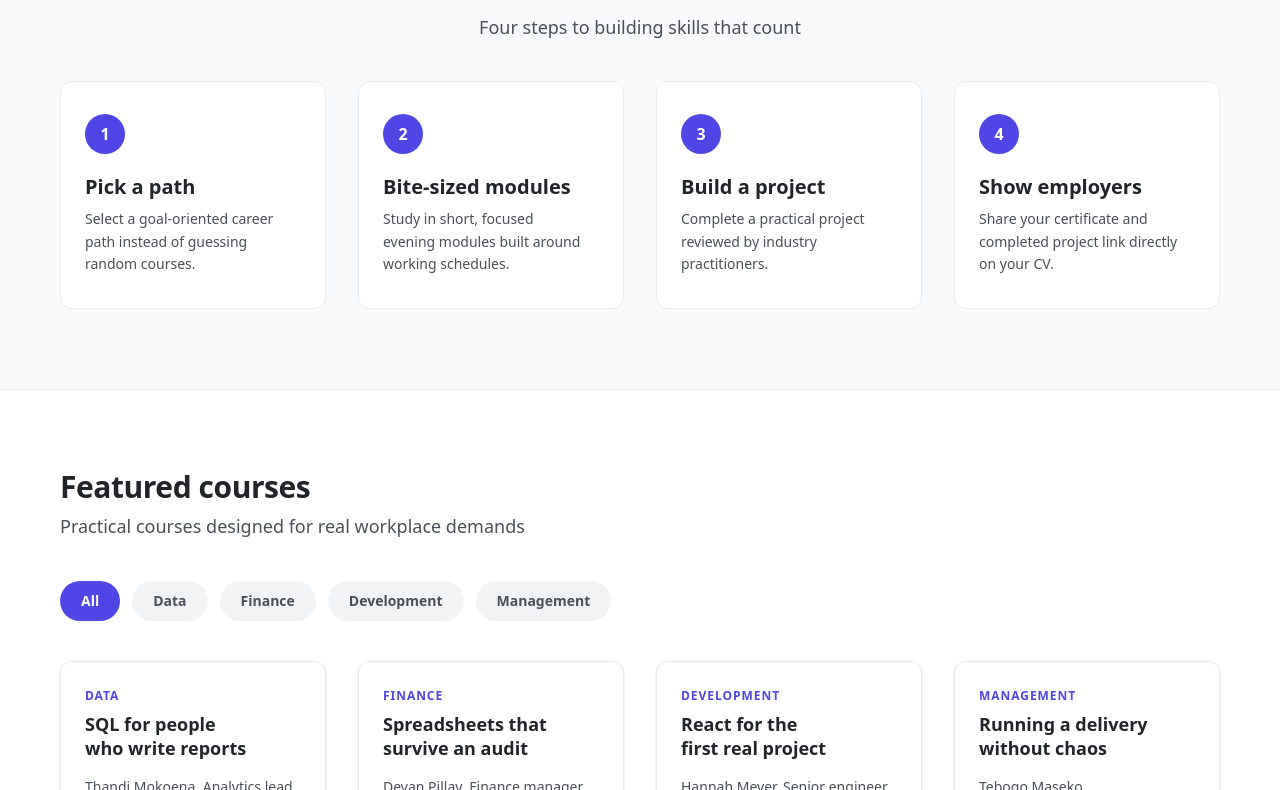
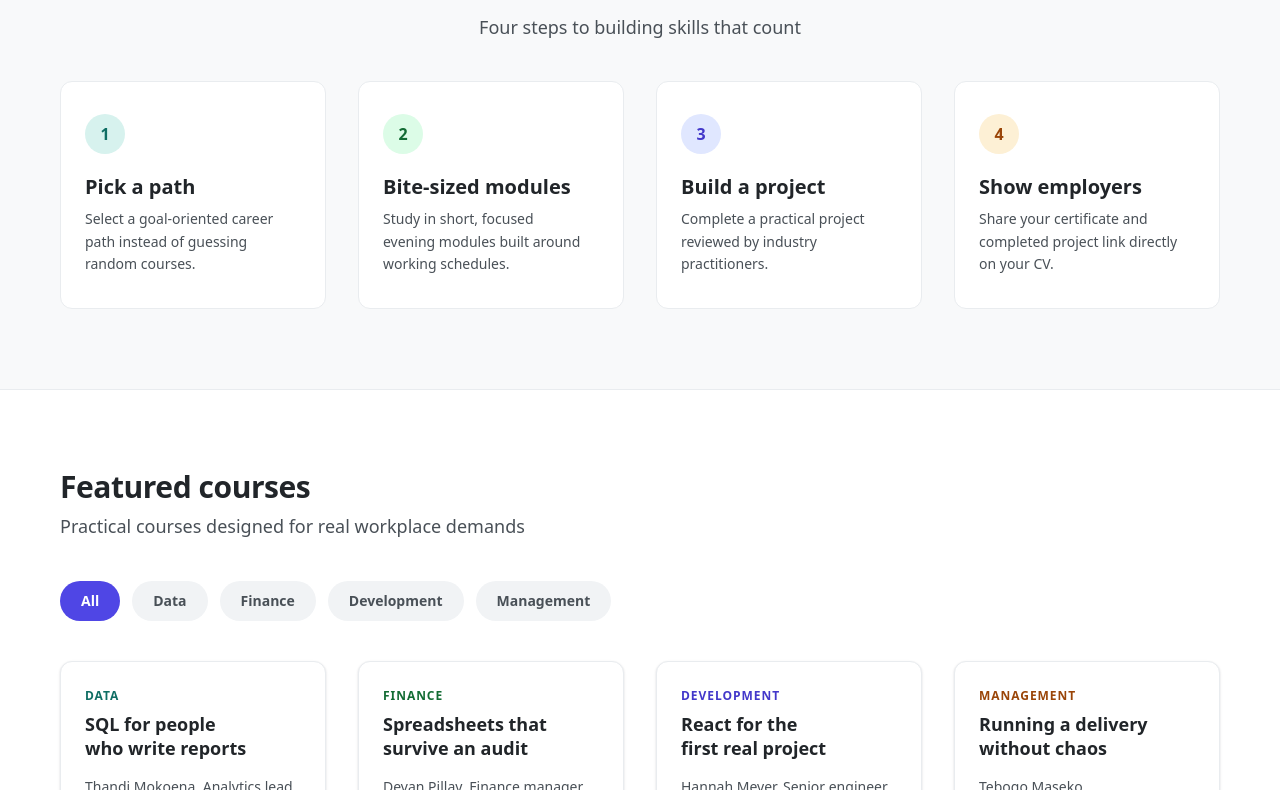
Before and after one commit to abdlrhmanhabish/IMY320, a React (Vite) app: page / in a window 1280 px wide. Shown: the part 930-1720 px from the top of the page. Built offline with nearby package versions, Linux system fonts and the light colour scheme.

Commit message:
style: add color to course categories

```diff
--- a/src/components/ui/Card.css
+++ b/src/components/ui/Card.css
@@ -51,7 +51,7 @@
 }
 
 .card__eyebrow {
-  color: var(--color-action);
+  color: var(--color-category-ink);
   font-size: var(--font-size-xs);
   font-weight: var(--font-weight-semibold);
   letter-spacing: 0.08em;
--- a/src/pages/CourseDetail.css
+++ b/src/pages/CourseDetail.css
@@ -48,6 +48,20 @@
   grid-template-columns: minmax(0, 1fr) 21rem;
   gap: var(--space-12);
   align-items: start;
+}
+
+.course-detail__category {
+  margin-bottom: var(--space-3);
+  padding: var(--space-1) var(--space-3);
+  border-radius: var(--radius-pill);
+  background-color: var(--color-category-tint);
+  color: var(--color-category-ink);
+  font-size: var(--font-size-sm);
+  display: inline-flex;
+  letter-spacing: 0.06em;
+  align-items: center;
+  font-weight: var(--font-weight-semibold);
+  text-transform: uppercase;
 }
 
 .course-detail__title {
@@ -459,7 +473,7 @@
 .course-detail__stars {
   display: inline-flex;
   align-items: center;
-  color: var(--color-warning-500);
+  color: var(--color-rating);
 }
 
 /* global.css sets svg to display block, so the row has to be laid out explicitly */
@@ -474,7 +488,7 @@
 }
 
 .course-detail__star.is-filled {
-  color: var(--color-warning-500);
+  color: var(--color-rating);
 }
 
 .course-detail__reviews {
@@ -520,7 +534,7 @@
 .course-detail__meter {
   height: 0.5rem;
   border-radius: var(--radius-full);
-  background-color: var(--color-surface-sunken);
+  background-color: var(--color-rating-track);
   overflow: hidden;
 }
 
@@ -528,7 +542,7 @@
   display: block;
   height: 100%;
   border-radius: var(--radius-full);
-  background-color: var(--color-warning-500);
+  background-color: var(--color-rating);
 }
 
 .course-detail__review-list {
--- a/src/pages/CourseDetail.jsx
+++ b/src/pages/CourseDetail.jsx
@@ -156,7 +156,7 @@ export default function CourseDetail() {
 
           <div className="course-detail__hero-grid">
             <div className="course-detail__hero-main">
-              <p className="section__eyebrow">{course.category}</p>
+              <p className="course-detail__category" data-category={course.category}>{course.category}</p>
               <h1 className="course-detail__title">{course.title}</h1>
               <p className="course-detail__tagline">{course.tagline}</p>
               <p className="course-detail__summary">{course.summary}</p>
@@ -268,7 +268,7 @@ export default function CourseDetail() {
           <section id="curriculum" className="course-detail__section" aria-labelledby="curriculum-heading">
             <h2 id="curriculum-heading">Curriculum</h2>
             <p className="course-detail__section-lead">
-              {course.modules.length} modules · {totalLessons} lessons · {course.duration}{' '}
+              {course.modules.length} modules, {totalLessons} lessons, {course.duration}{' '}
               in total
             </p>
 
@@ -367,6 +367,7 @@ export default function CourseDetail() {
                 {related.map((item) => (
                   <Card
                     key={item.id}
+                    data-category={item.category}
                     eyebrow={item.category}
                     title={item.title}
                     to={`/courses/${item.id}`}
@@ -456,7 +457,7 @@ function Curriculum({ modules }) {
                   </span>
                   <span className="course-detail__module-title">{module.title}</span>
                   <span className="course-detail__module-meta">
-                    {module.lessons.length} lessons · {module.duration}
+                    {module.lessons.length} lessons, {module.duration}
                   </span>
                 </button>
               </h3>
--- a/src/pages/Landing/Landing.css
+++ b/src/pages/Landing/Landing.css
@@ -136,6 +136,26 @@
   font-weight: var(--font-weight-bold);
   font-size: var(--font-size-base);
   margin-bottom: var(--space-5);
+}
+
+.steps-grid > li:nth-child(1) .step-number {
+  background-color: var(--color-cat-data-tint);
+  color: var(--color-cat-data-ink);
+}
+
+.steps-grid > li:nth-child(2) .step-number {
+  background-color: var(--color-cat-finance-tint);
+  color: var(--color-cat-finance-ink);
+}
+
+.steps-grid > li:nth-child(3) .step-number {
+  background-color: var(--color-cat-development-tint);
+  color: var(--color-cat-development-ink);
+}
+
+.steps-grid > li:nth-child(4) .step-number {
+  background-color: var(--color-cat-management-tint);
+  color: var(--color-cat-management-ink);
 }
 
 .step-card h3 {
--- a/src/pages/Landing/Landing.jsx
+++ b/src/pages/Landing/Landing.jsx
@@ -56,9 +56,9 @@ export default function Landing() {
 
   useEffect(() => loadCourses(), [loadCourses]);
 
-  const filteredCourses = courses.filter(
-    (course) => selectedCategory === 'All' || course.category === selectedCategory,
-  );
+  //the landing page shows a selection and the full catalogue lives on /courses
+  const FEATURED_LIMIT = 4;
+  const filteredCourses = courses.filter((course) => selectedCategory === 'All' || course.category === selectedCategory).slice(0, FEATURED_LIMIT);
 
   const openSignup = (courseId) => {
     const search = courseId ? `?auth=signup&enroll=${courseId}` : '?auth=signup';
@@ -202,6 +202,7 @@ export default function Landing() {
               {filteredCourses.map((course) => (
                 <Card
                   key={course.id}
+                  data-category={course.category}
                   eyebrow={course.category}
                   title={course.title}
                   to={`/courses/${course.id}`}
@@ -213,7 +214,7 @@ export default function Landing() {
                         size="sm"
                         onClick={() => openSignup(course.id)}
                       >
-                        Enroll
+                        Enrol
                       </Button>
                     </div>
                   }
@@ -274,7 +275,7 @@ export default function Landing() {
   );
 }
 
-/** Placeholder cards shown while the catalogue is loading. */
+// placeholder cards shown while the catalogue is loading
 function CourseSkeletons() {
   return (
     <div className="courses-grid">
--- a/src/styles/global.css
+++ b/src/styles/global.css
@@ -129,6 +129,11 @@ hr {
   background-color: var(--color-border-subtle);
 }
 
+::selection {
+  background-color: var(--color-action-subtle);
+  color: var(--color-action-hover);
+}
+
 :focus-visible {
   outline: 2px solid var(--color-focus-ring);
   outline-offset: 2px;
--- a/src/styles/tokens.css
+++ b/src/styles/tokens.css
@@ -32,12 +32,27 @@
   --color-success-900: #054f31;
   --color-warning-100: #fef0c7;
   --color-warning-500: #f79009;
-  --color-warning-700: #b54708;
+  --color-warning-700: #8f5a0c;
   --color-warning-900: #7a2e0e;
+
+  /* Gold, used for ratings */
+  --color-gold-300: #e8c15c;
+  --color-gold-500: #c8940a;
+  --color-gold-700: #96700a;
   --color-danger-100: #fee4e2;
   --color-danger-500: #f04438;
   --color-danger-700: #b42318;
   --color-danger-900: #7a271a;
+
+  /* Category hues */
+  --color-cat-data-ink: #0f6e64;
+  --color-cat-data-tint: #d7f2ee;
+  --color-cat-finance-ink: #136c34;
+  --color-cat-finance-tint: #dcfce7;
+  --color-cat-development-ink: #4338ca;
+  --color-cat-development-tint: #e0e7ff;
+  --color-cat-management-ink: #9a4508;
+  --color-cat-management-tint: #fdf0d5;
 
   --color-info-100: #d1e9ff;
   --color-info-500: #2e90fa;
@@ -163,6 +178,13 @@
   --color-focus-ring: var(--color-brand-600);
   --color-scrim: rgb(16 24 40 / 0.55);
 
+  --color-rating: var(--color-gold-500);
+  --color-rating-track: var(--color-grey-200);
+  --color-category-ink: var(--color-action);
+  --color-category-tint: var(--color-action-subtle);
+  --color-surface-brand-soft: var(--color-brand-100);
+  --color-brand-deep: var(--color-brand-800);
+
   --radius-control: var(--radius-md);
   --radius-card: var(--radius-lg);
   --radius-pill: var(--radius-full);
@@ -202,6 +224,14 @@
   --color-focus-ring: var(--color-brand-300);
   --color-scrim: rgb(0 0 0 / 0.7);
 
+  --color-rating: var(--color-gold-300);
+  --color-rating-track: var(--color-grey-800);
+
+  --color-category-ink: var(--color-action);
+  --color-category-tint: var(--color-action-subtle);
+  --color-surface-brand-soft: var(--color-brand-900);
+  --color-brand-deep: var(--color-brand-200);
+
   --color-danger: var(--color-danger-500);
   --color-danger-subtle: var(--color-danger-900);
   --color-success: var(--color-success-500);
@@ -216,3 +246,23 @@
   --shadow-header: 0 1px 2px rgb(0 0 0 / 0.5);
   --shadow-modal: 0 20px 24px -4px rgb(0 0 0 / 0.6);
 }
+
+[data-category='Data'] {
+  --color-category-ink: var(--color-cat-data-ink);
+  --color-category-tint: var(--color-cat-data-tint);
+}
+
+[data-category='Finance'] {
+  --color-category-ink: var(--color-cat-finance-ink);
+  --color-category-tint: var(--color-cat-finance-tint);
+}
+
+[data-category='Development'] {
+  --color-category-ink: var(--color-cat-development-ink);
+  --color-category-tint: var(--color-cat-development-tint);
+}
+
+[data-category='Management'] {
+  --color-category-ink: var(--color-cat-management-ink);
+  --color-category-tint: var(--color-cat-management-tint);
+}
```
